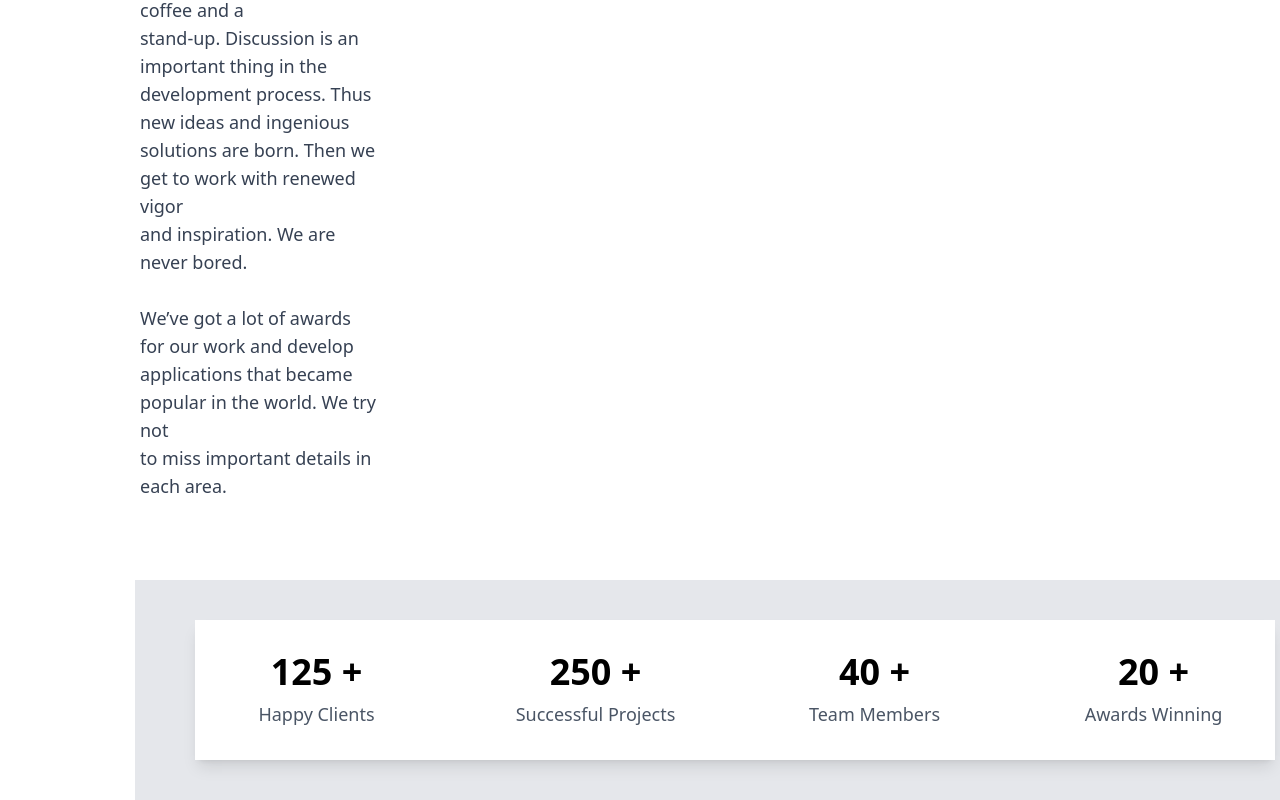
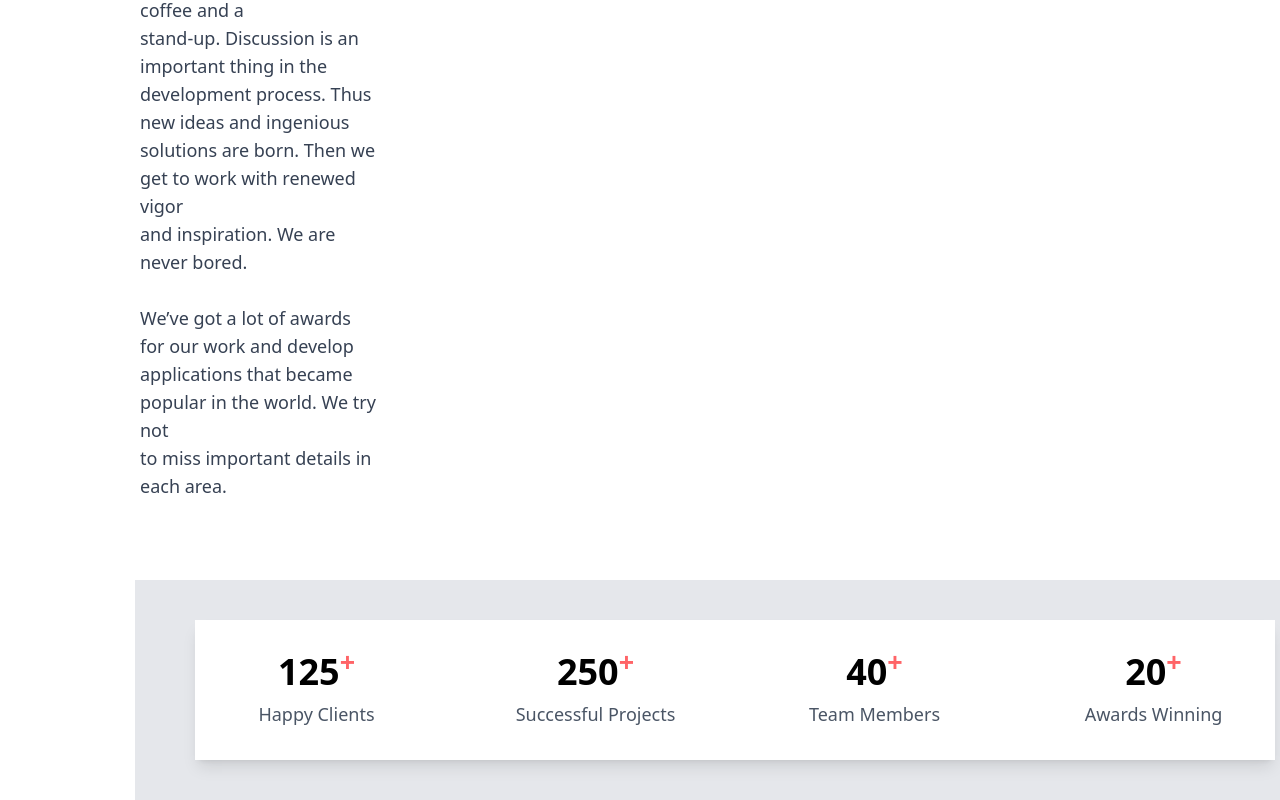
Before and after one commit to Code-Sala/codesalaofficial, a React (Vite) app: page /about in a window 1280 px wide. Shown: the part 1208-2008 px from the top of the page. Built offline with nearby package versions, Linux system fonts and the light colour scheme.

Commit message:
new component added

```diff
--- a/src/components/About/AboutBanner.jsx
+++ b/src/components/About/AboutBanner.jsx
@@ -4,19 +4,19 @@ function AboutBanner() {
       <div className="section-banner bg-gray-200 h-55 w-[1200px] ml-[135px] mt-20 flex justify-center items-center">
   <div className="card-banner bg-white p-8 w-[1080px] gap-25  shadow-lg flex">
     <div className="happy-clients text-center  w-[270px]">
-      <h3 className="text-4xl font-bold">125 +</h3>
+      <h3 className="text-4xl font-bold">125<sup className="text-red-400">+</sup></h3>
       <p className="text-gray-600 pt-2 text-lg -pl-45">Happy Clients</p>
     </div>
     <div className="happy-clients text-center  w-[270px]">
-      <h3 className="text-4xl font-bold">250 +</h3>
+      <h3 className="text-4xl font-bold">250<sup className="text-red-400">+</sup></h3>
       <p className="text-gray-600 pt-2 text-lg">Successful Projects</p>
     </div>
     <div className="happy-clients text-center  w-[270px]">
-      <h3 className="text-4xl font-bold">40 +</h3>
+      <h3 className="text-4xl font-bold">40<sup className="text-red-400">+</sup></h3>
       <p className="text-gray-600 pt-2 text-lg">Team Members</p>
     </div>
     <div className="happy-clients text-center  w-[270px]">
-      <h3 className="text-4xl font-bold">20 +</h3>
+      <h3 className="text-4xl font-bold">20<sup className="text-red-400">+</sup></h3>
       <p className="text-gray-600 pt-2 text-lg">Awards Winning</p>
     </div>
   </div>
```
